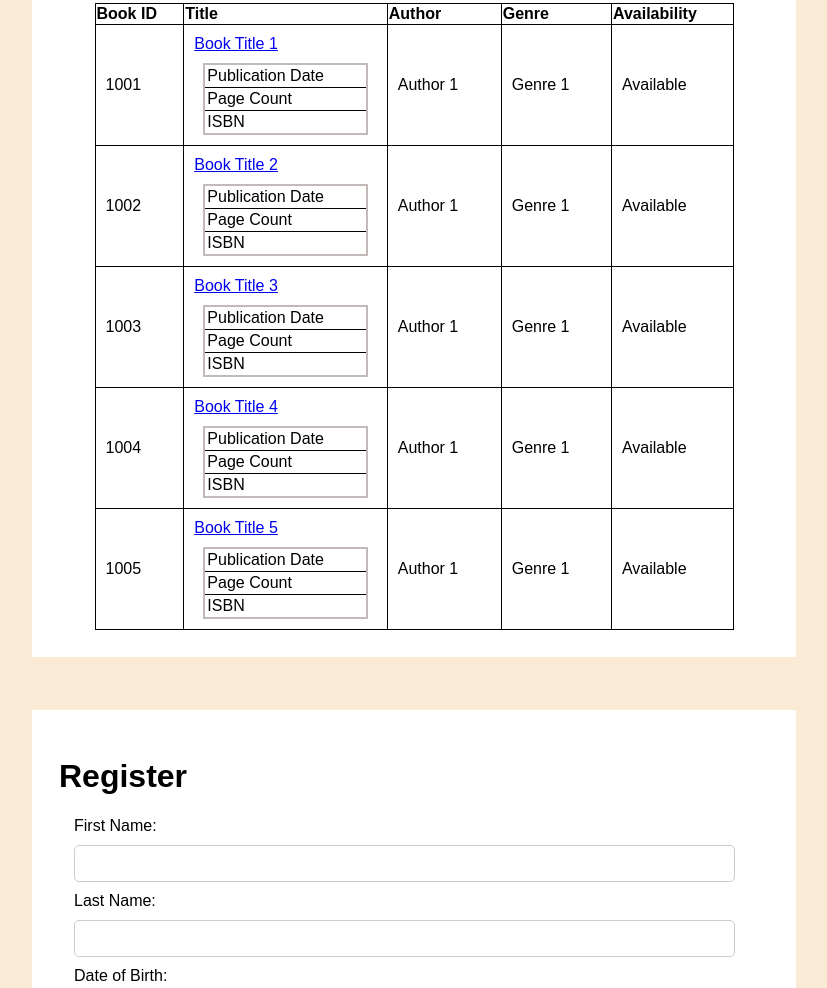
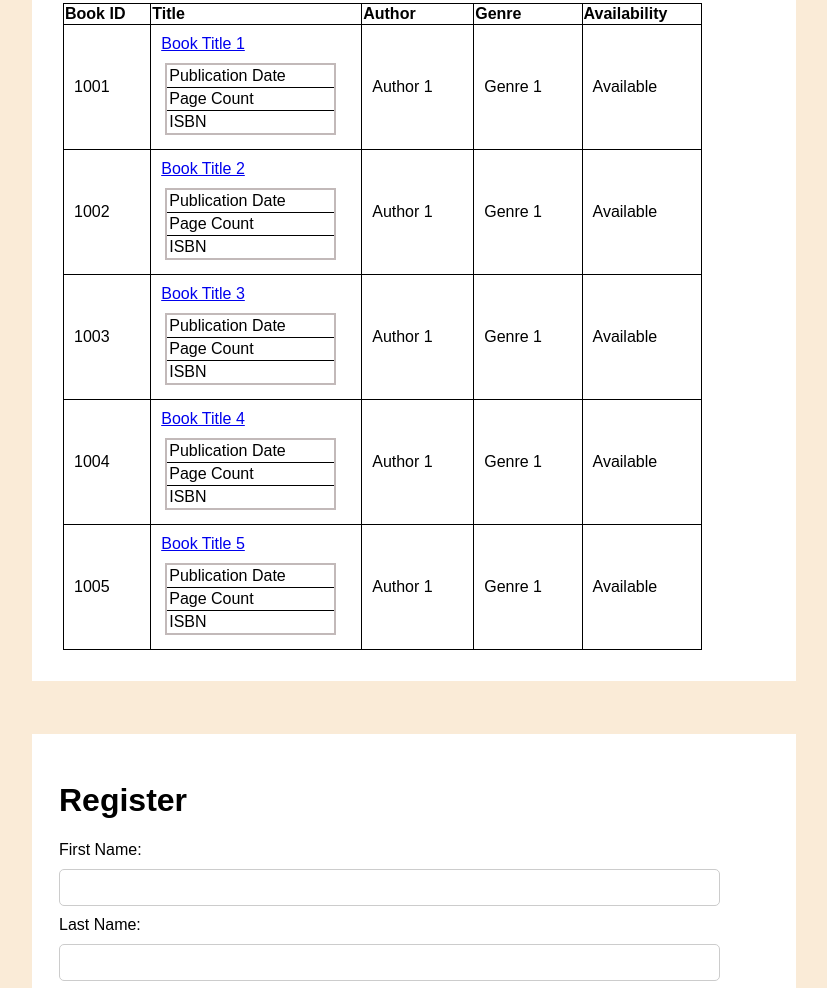
Before and after one commit to merlin2410/library-system-frontend, a plain HTML site: page index.html in a window 1280 px wide. Shown: the part 233-1221 px from the top of the page, without its empty margins (226-1053 px from the left). Drawn offline with Linux system fonts and the light colour scheme.

Commit message:
modified alignment

```diff
--- a/style.css
+++ b/style.css
@@ -54,7 +54,7 @@ table{
     border-collapse: collapse;
     border: 1px solid black;
     width:90%;
-    margin:auto;
+    margin:4px;
 }
 th{
     padding : 1px;
@@ -82,7 +82,7 @@ input{
     width: 90%;
     padding: 10px;
     margin-bottom: 10px;
-    margin-left:15px ;
+    margin: left 3px; ;
     border: 1px solid #ccc;
     border-radius: 5px;
 
@@ -91,7 +91,7 @@ input{
 label{
     display: block;
     margin-bottom: 10px;
-    margin-left:15px;
+    margin: left 3px;;
 }
 button {
     background-color: #4CAF50;
```
